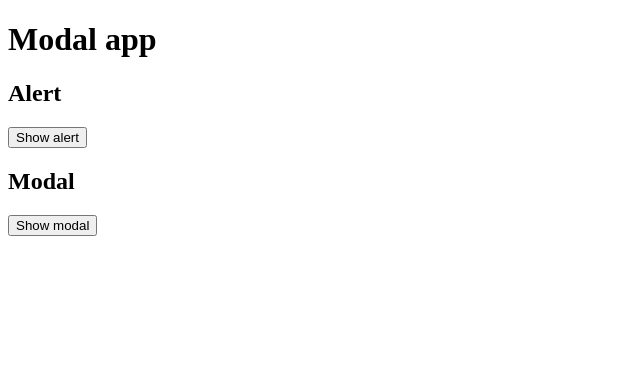
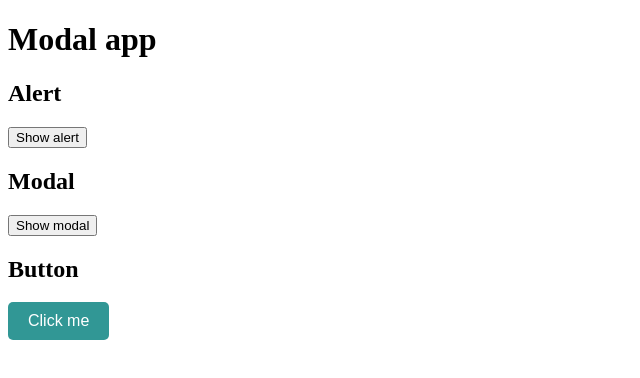
Before and after one commit to chrisvasqm/react-modal, a React (Vite) app: page / in a window 1280 px wide. Shown: the top 378 px of the page, without its empty margins (0-640 px from the left). Built offline with nearby package versions, Linux system fonts and the light colour scheme.

Commit message:
Add button

```diff
--- a/src/App.tsx
+++ b/src/App.tsx
@@ -1,5 +1,6 @@
 import { useState } from "react";
 import Modal from "./components/Modal";
+import Button from "./components/Button";
 
 function App() {
   const [isModalOpen, setModalOpen] = useState(false);
@@ -33,6 +34,9 @@ function App() {
         <button type="submit">Show modal</button>
         <Modal title="Title" message="Message" isOpen={isModalOpen} onClose={closeModal} />
       </form>
+
+      <h2>Button</h2>
+      <Button onClick={() => alert('Clicked')}>Click me</Button>
     </div>
   )
 }
--- /dev/null
+++ b/src/components/Button.tsx
@@ -0,0 +1,58 @@
+import { ReactNode, useState } from 'react';
+
+interface Props {
+    children: ReactNode;
+
+    color?: string;
+    backgroundColor?: string;
+    fontSize?: string;
+    border?: string;
+    borderRadius?: string;
+    padding?: string;
+
+    onClick: () => void;
+}
+
+function Button({ children, color, backgroundColor, fontSize, border, borderRadius, padding, onClick }: Props) {
+    const [isHovered, setIsHovered] = useState(false);
+
+    const style = {
+        backgroundColor: backgroundColor ?? '#319795',
+        color: color ?? '#fff',
+        padding: padding ?? '10px 20px',
+        fontSize: fontSize ?? '16px',
+        border: border ?? 'none',
+        borderRadius: borderRadius ?? '5px',
+        cursor: 'pointer',
+        transition: 'background-color 0.3s ease-in-out',
+    };
+
+    const hoverStyle = {
+        backgroundColor: '#2c7a7b',
+    };
+
+    const handleMouseEnter = () => {
+        setIsHovered(true);
+    };
+
+    const handleMouseLeave = () => {
+        setIsHovered(false);
+    };
+
+    const buttonStyle = isHovered ? { ...style, ...hoverStyle } : style
+
+    return (
+        <div>
+            <button
+                style={buttonStyle}
+                onClick={onClick}
+                onMouseEnter={handleMouseEnter}
+                onMouseLeave={handleMouseLeave}
+            >
+                {children}
+            </button>
+        </div>
+    );
+}
+
+export default Button;
```
